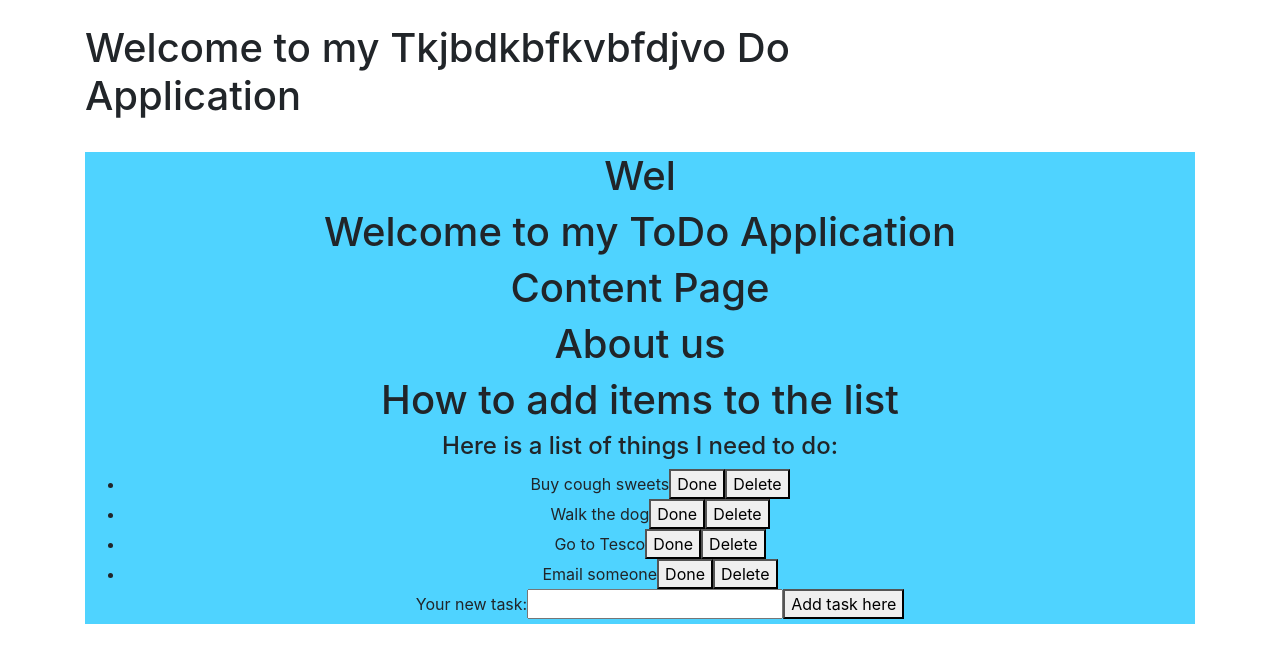
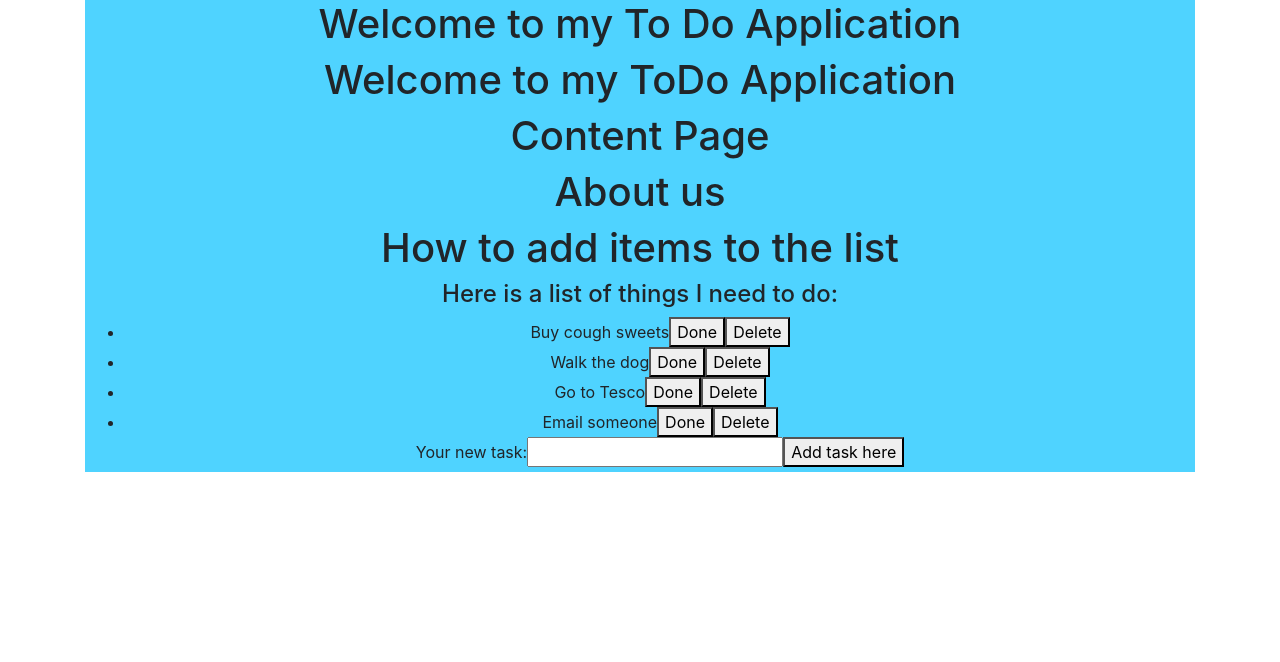
Before and after one commit to Sid44444/todo-app-frontend, a React app: page / in a window 1280 px wide. Shown: the top 662 px of the page. Built offline with nearby package versions, Linux system fonts and the light colour scheme.

Commit message:
Edit page as per comments

```diff
--- a/src/App.js
+++ b/src/App.js
@@ -20,24 +20,22 @@ class App extends Component {
     return (
 
       <div className="container">
-        <div><br></br></div>
-        <div class="row">
-          <div class="col-sm-8">
-            <Header />
+        <div className="row">
+          <div className="col-sm-10">
           </div>
         </div>
-        <div class="col=sm-4">
+        <div className="col=sm-4">
       </div>
-      <div><br></br></div>
 
-      <div class="container">
-        <div class="row">
+
+      <div className="container">
+        <div className="row">
         </div>
       </div>
 
 
       <div className="App">
-        <h1 className="center blue-text">Wel</h1>
+      <Header />
         <Nav text="Welcome to my ToDo Application" />
         <Nav text="Content Page" />
         <Nav text="About us" />
--- a/src/components/Header.js
+++ b/src/components/Header.js
@@ -3,18 +3,9 @@ import React, {Component} from "react";
 class Header extends Component {
 
     render() {
-        return (<h1>Welcome to my Tkjbdkbfkvbfdjvo Do Application</h1>);
+        return (<h1>Welcome to my To Do Application</h1>);
 
     };
-}
 
-const styles = {
-    Header : {
-        color: "#78d0e3",
-        fontSize: "100px",
-        fontFamily:"ReithSans,Arial,Helvetica,freesans,sans-serif",
-        textAlign:"center"
-
-    },
 };
 export default Header;
```
Also changed, not shown: src/components/Header.css (added).
